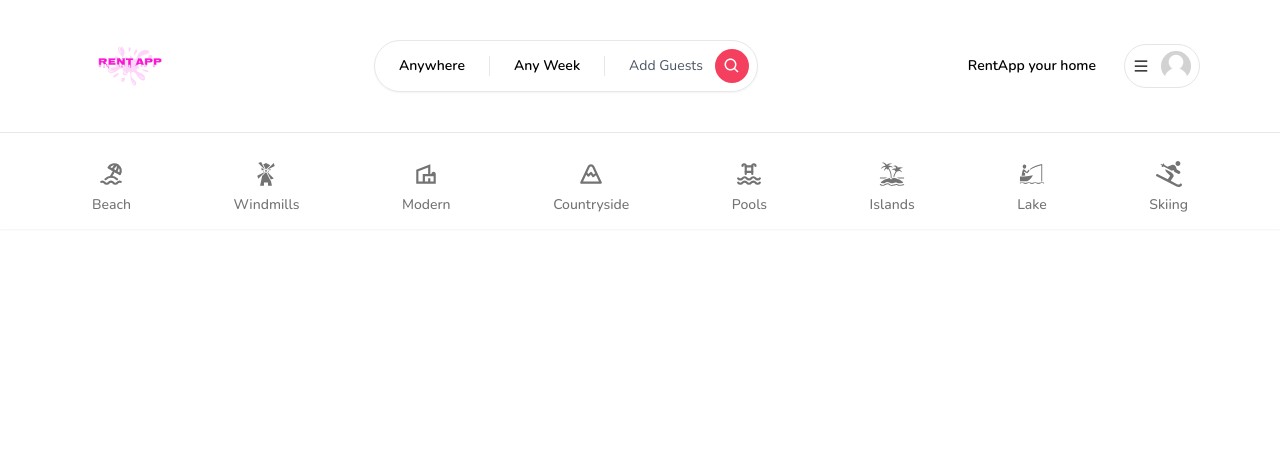
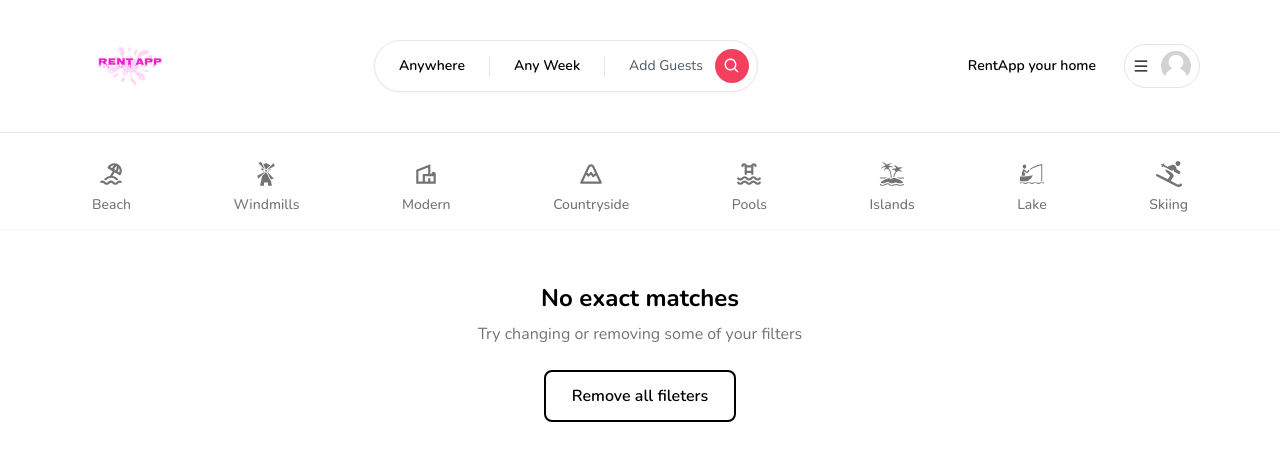
Before and after one commit to yuuki-fuji/RentApp, a Next.js app: page / in a window 1280 px wide. Shown: the top 460 px of the page. Built offline with nearby package versions, Linux system fonts and the light colour scheme; no server answers; what world-countries would draw is missing.

Commit message:
EmptyStateコンポーネントの作成

```diff
--- /dev/null
+++ b/app/components/EmptyState.tsx
@@ -0,0 +1,48 @@
+'use client';
+
+import { useRouter } from "next/navigation";
+import Heading from "./Heading";
+import Button from "./Button";
+
+interface EmptyState {
+  title?: string;
+  subtitle?: string;
+  showReset?: boolean;
+}
+
+const EmptyState: React.FC<EmptyState> = ({
+  title = "No exact matches",
+  subtitle = "Try changing or removing some of your filters",
+  showReset
+}) => {
+  const router = useRouter();
+  return (
+    <div
+      className="
+        h-[60vh]
+        flex
+        flex-col
+        gap-2
+        justify-center
+        items-center
+      "
+    >
+      <Heading
+        center
+        title={title}
+        subtitle={subtitle}
+      />
+      <div className="w-48 mt-4">
+        {showReset && (
+          <Button
+            outline
+            label="Remove all fileters"
+            onClick={() => router.push('/')}
+          />
+        )}
+      </div>
+    </div>
+  );
+}
+
+export default EmptyState;
--- a/app/page.tsx
+++ b/app/page.tsx
@@ -1,7 +1,18 @@
 import ClientOnly from "./components/ClientOnly";
 import Container from "./components/Container";
+import EmptyState from "./components/EmptyState";
 
 export default function Home() {
+  const isEmpty = true;
+
+  if (isEmpty) {
+    return (
+      <ClientOnly>
+        <EmptyState showReset />
+      </ClientOnly>
+    )
+  }
+
   return (
     <ClientOnly>
       <Container>
@@ -11,7 +22,7 @@ export default function Home() {
           grid-cols-1
           sm:grid-cols-2
           md:grid-cols-3
-          ls:grid-cols-4
+          lg:grid-cols-4
           xl:grid-cols-5
           2xl:grid-cols-6
           gap-8
```
